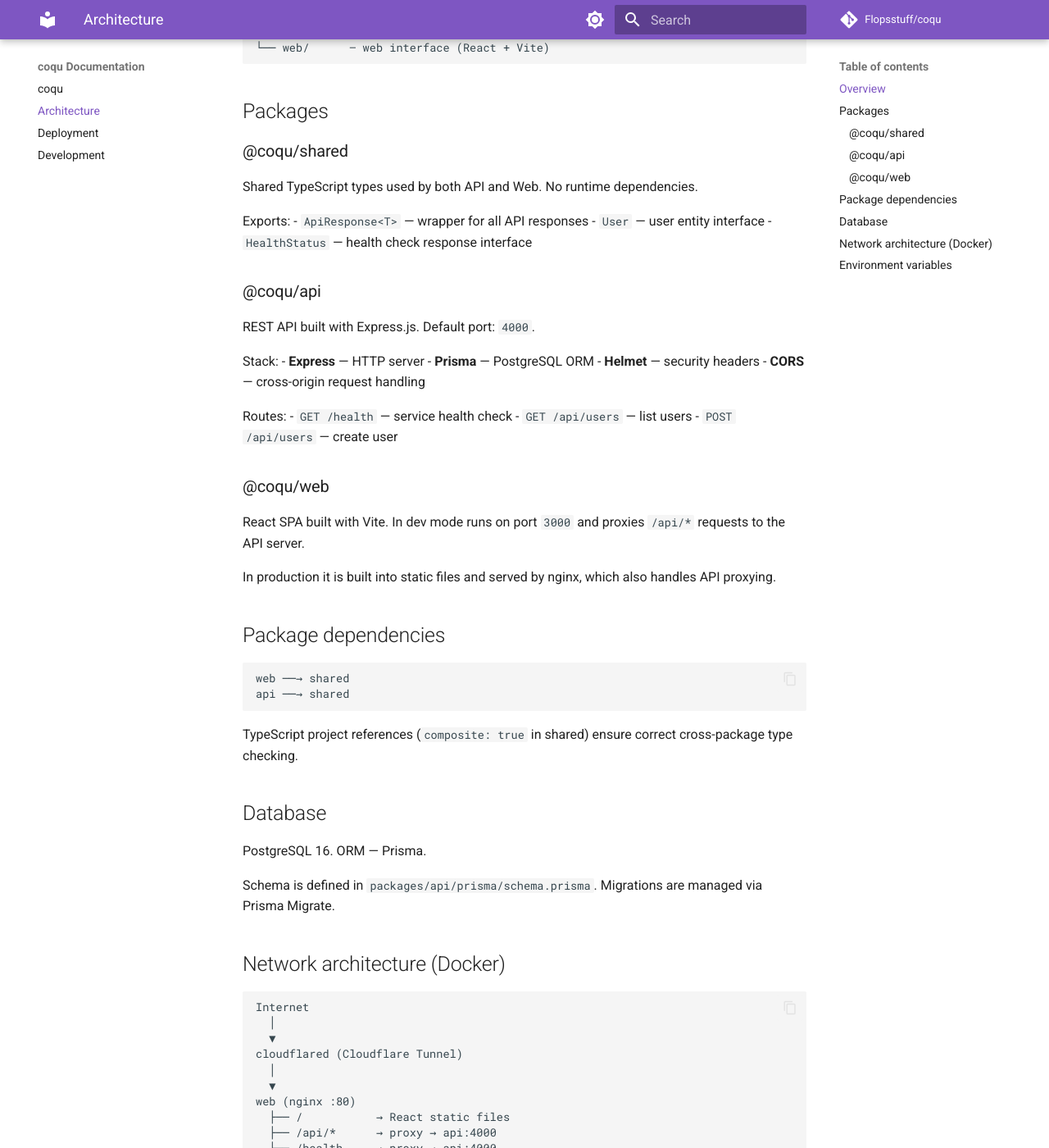
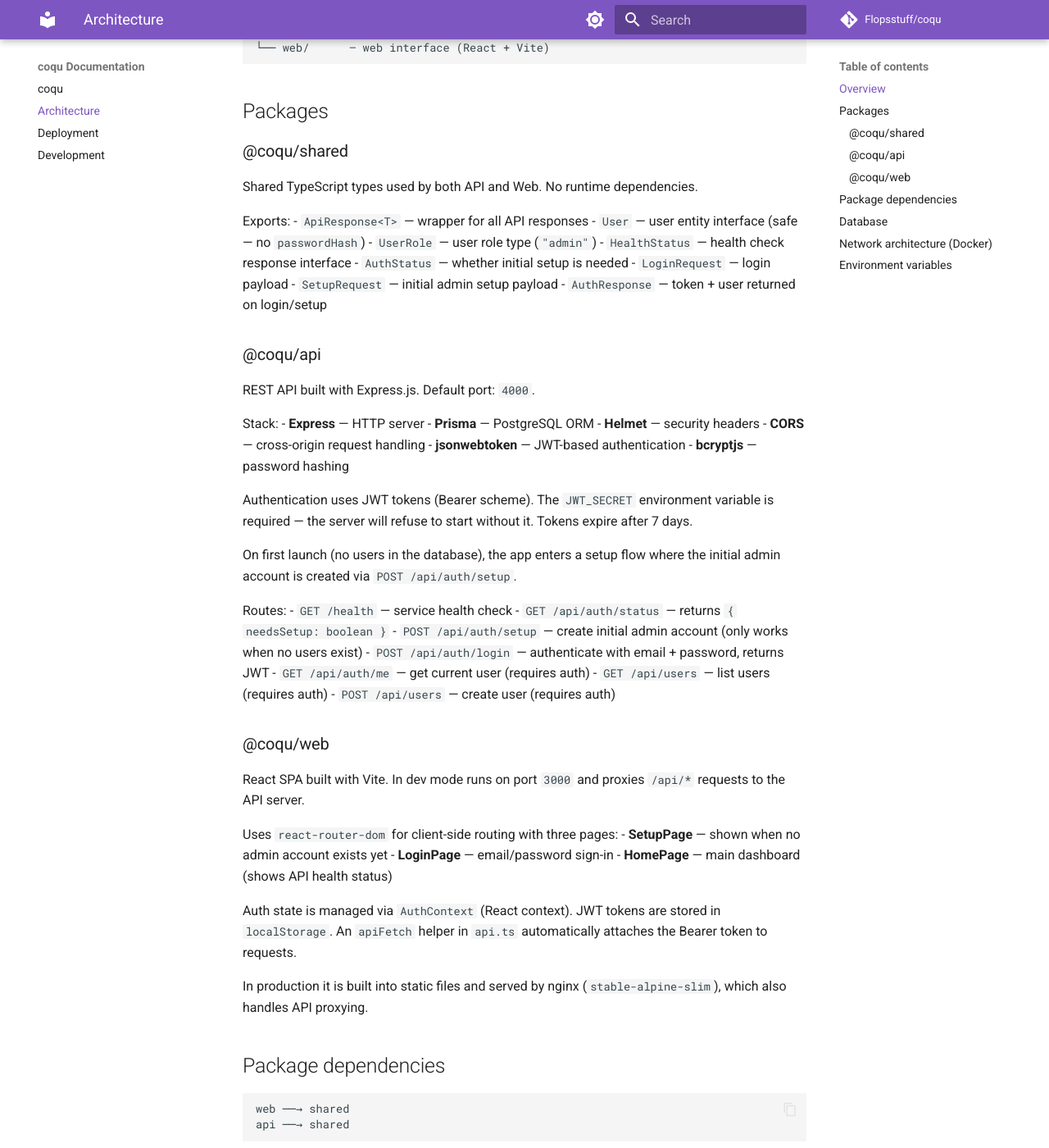
Before and after one commit to Flopsstuff/coqu, an MkDocs documentation site: the page built from docs/architecture.md, in a window 1280 px wide and 1400 px high, scrolled down 291 px. Shown: the whole window at 82% size. Built offline with MkDocs 1.6.1 and Material for MkDocs 9.7.7, drawn with Linux system fonts in a browser that asks for light colours; comment, search, counter and statistics services are not loaded; some of the changed text lies outside the part shown.

Commit message:
🔒 Enhance authentication and documentation improvements
This commit introduces a series of updates focused on enhancing the authentication system and refining documentation. Key changes include:

- Added new exports related to authentication in `architecture.md` such as `AuthStatus`, `LoginRequest`, and `AuthResponse`.
- Enhanced authentication process to utilize JWT-based tokens and enforced mandatory `JWT_SECRET` for security.
- Introduced a setup flow for creating an initial admin account on first app launch.
- Updated `deployment.md` and `development.md` to include instructions for setting `JWT_SECRET`.
- Added new pages in `@coqu/web` for setup, login, and home functionalities.
- Modified `Dockerfile` to include automatic Prisma migrations before starting the API server.

```diff
--- a/docs/architecture.md
+++ b/docs/architecture.md
@@ -19,8 +19,13 @@ Shared TypeScript types used by both API and Web. No runtime dependencies.
 
 Exports:
 - `ApiResponse<T>` — wrapper for all API responses
-- `User` — user entity interface
+- `User` — user entity interface (safe — no `passwordHash`)
+- `UserRole` — user role type (`"admin"`)
 - `HealthStatus` — health check response interface
+- `AuthStatus` — whether initial setup is needed
+- `LoginRequest` — login payload
+- `SetupRequest` — initial admin setup payload
+- `AuthResponse` — token + user returned on login/setup
 
 ### @coqu/api
 
@@ -31,17 +36,34 @@ Stack:
 - **Prisma** — PostgreSQL ORM
 - **Helmet** — security headers
 - **CORS** — cross-origin request handling
+- **jsonwebtoken** — JWT-based authentication
+- **bcryptjs** — password hashing
+
+Authentication uses JWT tokens (Bearer scheme). The `JWT_SECRET` environment variable is required — the server will refuse to start without it. Tokens expire after 7 days.
+
+On first launch (no users in the database), the app enters a setup flow where the initial admin account is created via `POST /api/auth/setup`.
 
 Routes:
 - `GET /health` — service health check
-- `GET /api/users` — list users
-- `POST /api/users` — create user
+- `GET /api/auth/status` — returns `{ needsSetup: boolean }`
+- `POST /api/auth/setup` — create initial admin account (only works when no users exist)
+- `POST /api/auth/login` — authenticate with email + password, returns JWT
+- `GET /api/auth/me` — get current user (requires auth)
+- `GET /api/users` — list users (requires auth)
+- `POST /api/users` — create user (requires auth)
 
 ### @coqu/web
 
 React SPA built with Vite. In dev mode runs on port `3000` and proxies `/api/*` requests to the API server.
 
-In production it is built into static files and served by nginx, which also handles API proxying.
+Uses `react-router-dom` for client-side routing with three pages:
+- **SetupPage** — shown when no admin account exists yet
+- **LoginPage** — email/password sign-in
+- **HomePage** — main dashboard (shows API health status)
+
+Auth state is managed via `AuthContext` (React context). JWT tokens are stored in `localStorage`. An `apiFetch` helper in `api.ts` automatically attaches the Bearer token to requests.
+
+In production it is built into static files and served by nginx (`stable-alpine-slim`), which also handles API proxying.
 
 ## Package dependencies
 
@@ -86,5 +108,6 @@ Defined in `.env` (template — `.env.example`):
 - `POSTGRES_PORT` — PostgreSQL port (default: `5432`)
 - `DATABASE_URL` — Prisma connection string
 - `API_PORT` — API server port
+- `JWT_SECRET` — secret key for signing JWT auth tokens (required, no default)
 - `VITE_API_URL` — API URL for Vite dev proxy
 - `CLOUDFLARE_TUNNEL_TOKEN` — Cloudflare Tunnel token
```
Also changed, not shown: docs/deployment.md (+3 -2 lines), docs/development.md (+13 -1 lines), 1 other file.
